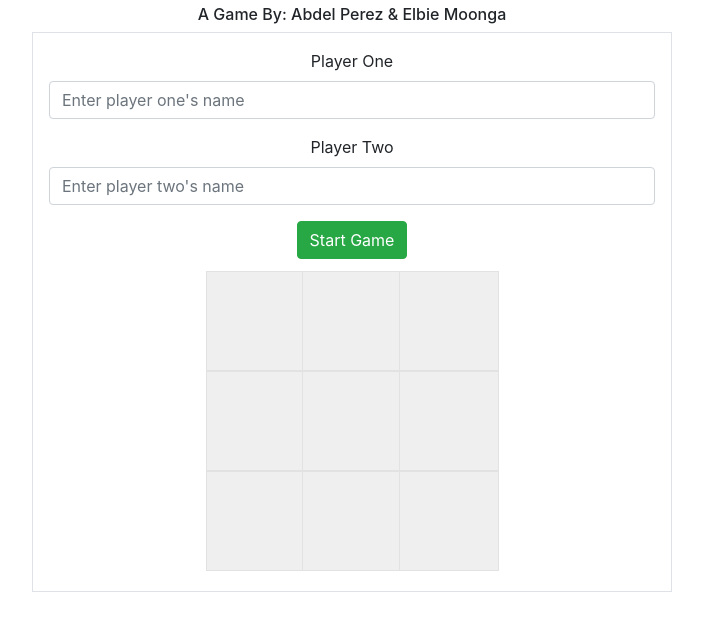
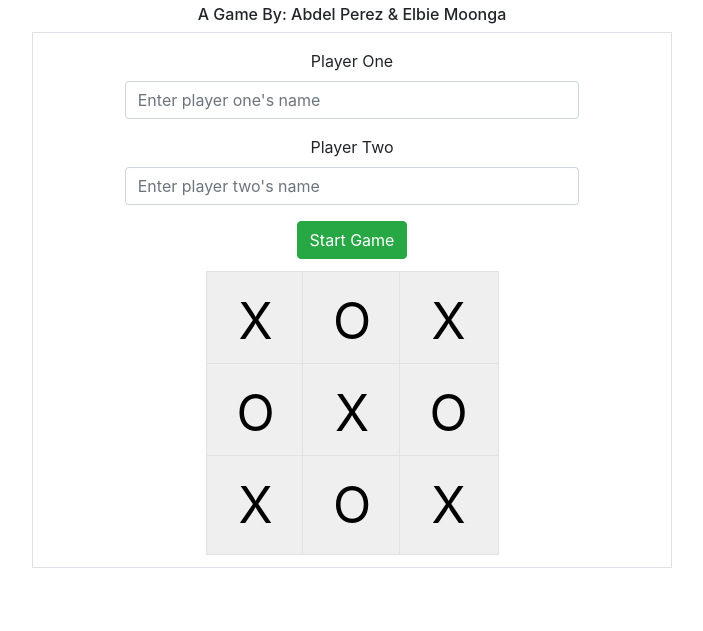
Before and after one commit to Elbie-em/JavaScript-Tic-Tac-Toe-Game, a website: page index.html in a window 1280 px wide. Shown: the part 67-698 px from the top of the page, without its empty margins (288-991 px from the left). Drawn offline with nearby package versions, Linux system fonts and the light colour scheme.

Commit message:
start build on gamelogic

```diff
--- a/index.html
+++ b/index.html
@@ -19,11 +19,11 @@
         <form action="">
           <div class="form-group">
             <label for="player-one">Player One</label>
-            <input id="player-one" type="text" class="form-control" placeholder="Enter player one's name">
+            <input id="player-one" type="text" class="form-control w-75 mx-auto" placeholder="Enter player one's name">
           </div>
           <div class="form-group">
             <label for="player-two">Player Two</label>
-            <input id="player-two" type="text" class="form-control" placeholder="Enter player two's name">
+            <input id="player-two" type="text" class="form-control w-75 mx-auto" placeholder="Enter player two's name">
           </div>
           <button class="btn btn-success mb-3">Start Game</button>
         </form>
--- a/js/index.js
+++ b/js/index.js
@@ -0,0 +1,20 @@
+let gameBoard = ['X','O','X','O','X','O','X','O','X'];
+
+const printBoard = () => {
+  for(let i = 0; i < gameBoard.length; i++){
+    let cell = document.getElementById(`pos${i}`);
+    cell.innerHTML = gameBoard[i];
+  }
+}
+
+const init = () => {
+
+}
+
+const render = () => {
+  printBoard();
+}
+
+window.onload = () => {
+  render();
+}
```
Also changed, not shown: js/modules/game.js (added).
